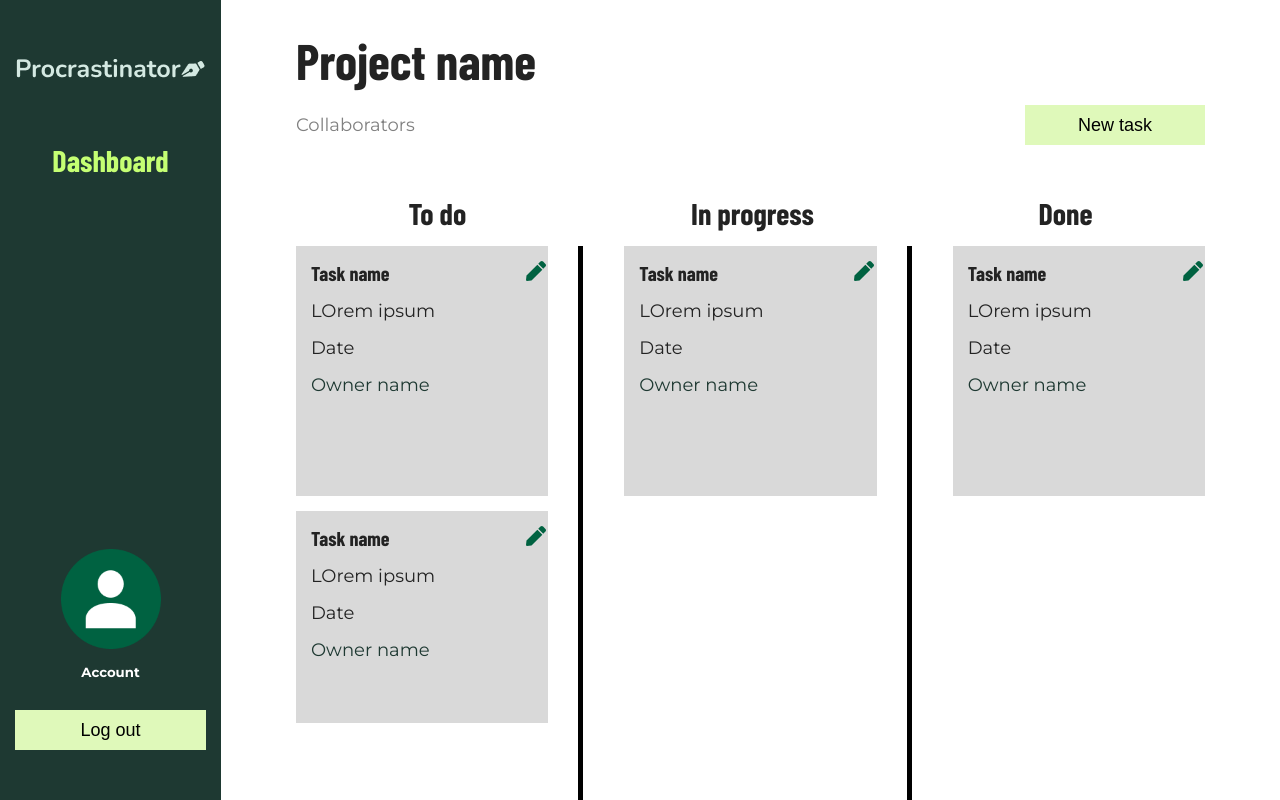
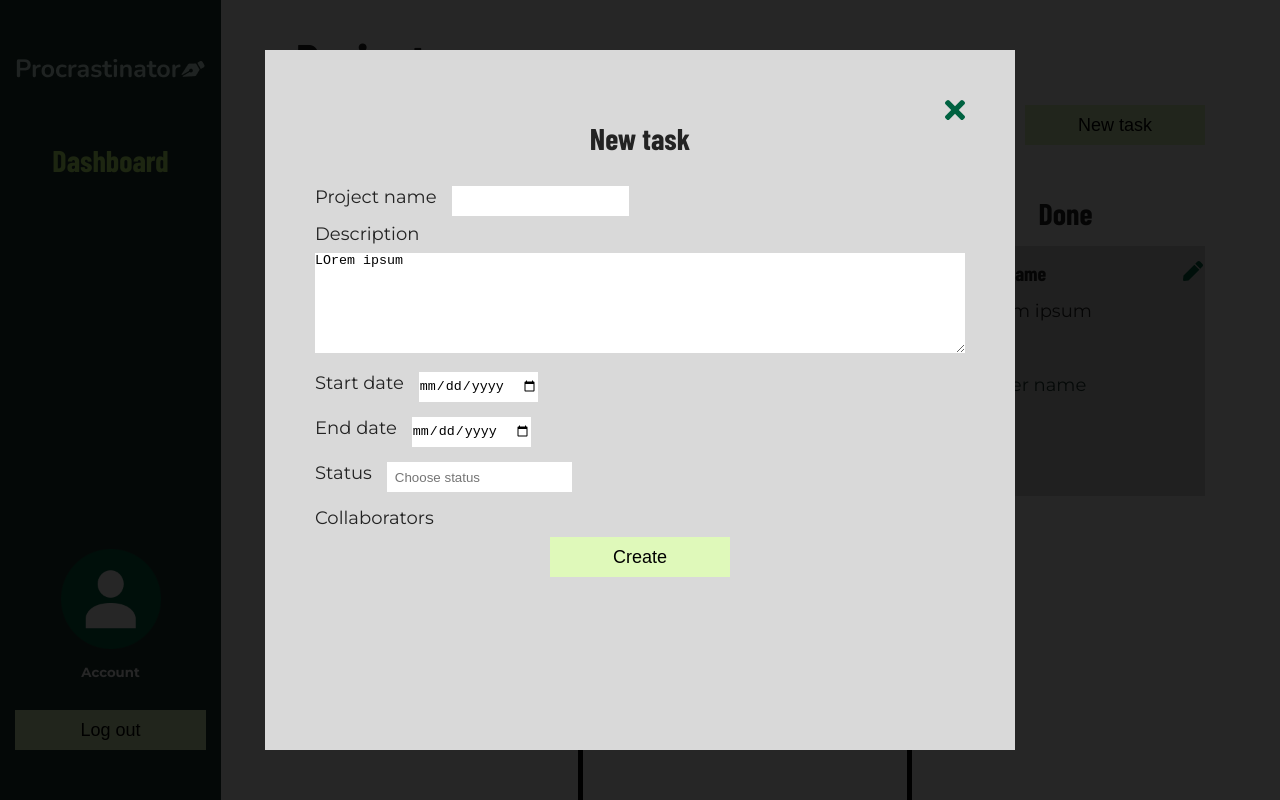
Before and after one commit to MartinaMax/PWA_Semester_project, a Vue app in the folder frontend/: page /project in a window 1280 px wide. Both pictures are taken after a click on the button "New task". Built offline with nearby package versions, Linux system fonts and the light colour scheme; a web font is replaced by a local one.

Commit message:
Task Modals added

```diff
--- /dev/null
+++ b/frontend/src/components/NewTaskModal.vue
@@ -0,0 +1,185 @@
+<template>
+    <div class="modal-background" v-if="isOpen" @click.self="closeModal()">
+        <div class="editmodal">
+            <div class="close-button-container"><img @click="closeModal()" src="../assets/close-icon.svg" alt=""> </div>
+          <h3 class="margin-b-30 textcenter">New task</h3>
+          <!-- Form -->
+          <form action="">
+            <div class="flex">
+              <p class="margin-b-15">Project name</p>
+              <input type="text" name="title" required>
+            </div>
+            <p class="margin-b-8">Description</p>
+            <textarea class="margin-b-15">LOrem ipsum</textarea>
+            <div class="flex margin-b-15">
+              <p>Start date</p>
+              <input type="date" name="startDate" required>
+            </div>
+            <div class="flex margin-b-15">
+              <p>End date</p>
+              <input type="date" name="endDate" required>
+            </div>
+            <!-- Status dropdown -->
+            <div class="flex margin-b-15">
+              <p>Status</p>
+              <div class="dropdown-container">
+                <input type="text" placeholder="Choose status" v-model="selectedOption" @click="toggleDropdown" readonly>
+                <ul v-if="isDropdownOpen">
+                  <li v-for="(option, index) in dropdownOptions" :key="index" @click="selectOption(option)">
+                  {{ option }}
+                  </li>
+                </ul>
+              </div>
+            </div>
+            <div>
+            <!-- Collaborators checkbox -->
+              <p class="margin-b-8">Collaborators</p>
+              <div class="collaborators">
+                <div v-for="(collaborator, index) in collaborators" :key="index">
+                  <input type="checkbox" :id="'collaborator_' + collaborator.id" :value="collaborator.id" v-model="selectedCollaborators">
+                  <label :for="'collaborator_' + collaborator.id">{{ collaborator.name }}</label><br>
+                </div>
+              </div>
+            </div>
+          </form>
+          <!-- Edit button -->
+          <div class="edit-button-container">
+            <button class="edit-button" type="submit" @click="closeModal()">Create</button>
+          </div>
+        </div>
+      </div>
+    </template>
+
+    <script>
+     import { defineComponent } from 'vue';
+
+
+      export default defineComponent({
+      name: 'NewTaskModal',
+      props: {
+        isOpen: {
+          type: Boolean,
+          default: false
+        }
+      },
+      setup(props, { emit }) {
+        const closeModal = () => {
+          emit('close');
+        };
+
+        return {
+          closeModal
+        };
+      },
+      data() {
+        return {
+          isDropdownOpen: false,
+          selectedOption: '',
+          dropdownOptions: ['Option 1', 'Option 2', 'Option 3']
+        };
+      },
+      methods: {
+        toggleDropdown() {
+          this.isDropdownOpen = !this.isDropdownOpen;
+        },
+        selectOption(option) {
+          this.selectedOption = option;
+          this.isDropdownOpen = false;
+          this.$emit('option-selected', option);
+        }
+      }
+    });
+
+    </script>
+
+    <style scoped>
+      .modal-background {
+        display: flex;
+        position: fixed;
+        z-index: 3;
+        left: 0;
+        top: 0;
+        width: 100%;
+        height: 100%;
+        background-color: rgb(0,0,0);
+        background-color: rgba(0,0,0,0.850);
+        justify-content: center;
+        padding: 50px 0;
+      }
+
+        .editmodal {
+          width: 750px;
+          padding: 50px 50px;
+          background-color: var(--light-grey);
+        }
+
+        .textcenter {
+          text-align: center;
+        }
+
+        input, textarea {
+          border: none;
+        }
+
+        input {
+          height: 30px;
+          margin-left: 15px;
+        }
+
+        textarea {
+          width: 650px;
+          height: 100px;
+        }
+
+        .flex {
+          display: flex;
+        }
+
+        .dropdown-container {
+          position: relative;
+        }
+
+        .dropdown-container > input {
+          position: relative;
+          cursor: pointer;
+          padding-left: 8px;
+        }
+
+        .dropdown-container > ul {
+          text-align: center;
+          position: absolute;
+          top: 100%;
+          right: 0;
+          list-style-type: none;
+          background-color: #fff;
+        }
+
+        .dropdown-container > ul > li {
+          padding: 8px 50px;
+          cursor: pointer;
+        }
+
+        .dropdown-container > ul > li:hover {
+          background-color: #f0f0f0;
+        }
+
+        .close-button-container {
+            display: flex;
+            justify-content: end;
+            cursor: pointer;
+        }
+
+        .edit-button-container {
+            display: flex;
+            justify-content: center;
+          }
+
+        .edit-button {
+            border: none;
+            background-color: var(--light-green);
+            font-size: 18px;
+            width: 180px;
+            height: 40px;
+            cursor: pointer;
+        }
+    </style>
--- a/frontend/src/components/ProjectHeader.vue
+++ b/frontend/src/components/ProjectHeader.vue
@@ -4,14 +4,30 @@
       <h1 class="margin-b-15">Project name</h1>
       <div class="task margin-b-50">
         <p class="project-collab">Collaborators</p>
-        <button @click='displayComponent'>New task</button>
+       <button @click="openModal()">New task</button>
+      <NewTaskModal  :is-open="modalOpen" @close="modalOpen = false"/>
       </div>
     </div>
 </template>
 
 <script>
+  import NewTaskModal from '../components/NewTaskModal.vue'
+
   export default {
     name: 'ProjectHeader',
+    components: {
+    NewTaskModal
+  },
+  data() {
+  return {
+    modalOpen: false
+  };
+},
+methods: {
+  openModal() {
+    this.modalOpen = true;
+  }
+}
   }
 </script>
 
--- a/frontend/src/components/TaskCard.vue
+++ b/frontend/src/components/TaskCard.vue
@@ -1,9 +1,11 @@
 <template>
-  <article class="taskcard margin-b-15" @click='displayComponent'>
+  <article class="taskcard margin-b-15" @click="openModal()">
+    <TaskModal :is-open="modalOpen" @close="modalOpen = false"/>
     <div>
       <h4 class="margin-b-15">Task name</h4>
       <div class="icon">
         <button><img src="../assets/pen-icon.svg" alt=""></button>
+        <!-- <TaskEditModal :is-open="modalOpen" @close="modalOpen = false"/> -->
         <button><img src="../assets/bin-icon.svg" alt=""></button>
       </div>
     </div>
@@ -14,9 +16,25 @@
 </template>
 
 <script>
+  import TaskModal from '../components/TaskModal.vue'
+  // import TaskEditModal from '../components/TaskEditModal'
 
   export default {
-    name: 'TaskCard'
+    name: 'TaskCard',
+    components: {
+      TaskModal,
+      //TaskEditModal
+    },
+    data() {
+    return {
+      modalOpen: false
+    };
+  },
+  methods: {
+    openModal() {
+      this.modalOpen = true;
+    }
+  }
   }
 </script>
 
--- a/frontend/src/components/TaskEditModal.vue
+++ b/frontend/src/components/TaskEditModal.vue
@@ -1,53 +1,181 @@
 <template>
-    <div class="taskeditmodal margin-b-30">
+  <div class="modal-background" v-if="isOpen" @click.self="closeModal()">
+    <div class="editmodal">
+      <div class="close-button-container"><img @click="closeModal()" src="../assets/close-icon.svg" alt="" class="close-icon"> </div>
       <h3 class="margin-b-30 textcenter">Edit task</h3>
       <form action="">
-        <div>
-            <p class="margin-b-15">Task name</p>
-            <input type="text">
+        <div class="flex">
+          <p class="margin-b-15">Task name</p>
+          <input type="text" name="title" required>
         </div>
-
-        <p class="margin-b-15">LOrem ipsum</p>
-        <p class="margin-b-15">Date</p>
-        <p class="margin-b-8">Collaborators</p>
-          <div class="collab-container">
-            <div class="collaborators margin-b-8">
-              <p>name</p>
-              <p>email</p>
+        <p class="margin-b-8">Description</p>
+        <textarea class="margin-b-15">LOrem ipsum</textarea>
+        <div class="flex margin-b-15">
+          <p>Start date</p>
+          <input type="date" name="startDate" required>
+        </div>
+        <div class="flex margin-b-15">
+          <p>End date</p>
+          <input type="date" name="endDate" required>
+        </div>
+        <div class="flex margin-b-15">
+          <p>Status</p>
+          <div class="dropdown-container">
+            <input type="text" placeholder="Choose status" v-model="selectedOption" @click="toggleDropdown" readonly>
+            <ul v-if="isDropdownOpen">
+              <li v-for="(option, index) in dropdownOptions" :key="index" @click="selectOption(option)">
+              {{ option }}
+              </li>
+            </ul>
+          </div>
+        </div>
+        <div class="margin-b-30">
+          <p class="margin-b-8">Collaborators</p>
+          <div class="collaborators">
+            <div v-for="(collaborator, index) in collaborators" :key="index">
+              <input type="checkbox" :id="'collaborator_' + collaborator.id" :value="collaborator.id" v-model="selectedCollaborators">
+              <label :for="'collaborator_' + collaborator.id">{{ collaborator.name }}</label><br>
             </div>
           </div>
+        </div>
       </form>
+      <div class="edit-button-container">
+        <button class="edit-button" type="submit" @click="closeModal()">Edit</button>
+      </div>
+    </div>
+  </div>
+</template>
 
-    </div>
-  </template>
+<script>
+  import { defineComponent } from 'vue';
 
-  <script>
-    export default {
-      name: 'TaskEditModal'
+
+export default defineComponent({
+  name: 'TaskEditModal',
+  props: {
+isOpen: {
+  type: Boolean,
+  default: false
+}
+  },
+  setup(props, { emit }) {
+  const closeModal = () => {
+    emit('close');
+  };
+
+  return {
+    closeModal
+  };
+  },
+  data() {
+  return {
+    isDropdownOpen: false,
+    selectedOption: '',
+    dropdownOptions: ['Option 1', 'Option 2', 'Option 3']
+  };
+  },
+  methods: {
+  toggleDropdown() {
+    this.isDropdownOpen = !this.isDropdownOpen;
+  },
+  selectOption(option) {
+    this.selectedOption = option;
+    this.isDropdownOpen = false;
+    this.$emit('option-selected', option);
     }
+  }
+});
   </script>
 
   <style scoped>
-    .taskeditmodal {
+  .modal-background {
+    display: flex;
+    position: fixed;
+    z-index: 3;
+    left: 0;
+    top: 0;
+    width: 100%;
+    height: 100%;
+    background-color: rgb(0,0,0);
+    background-color: rgba(0,0,0,0.850);
+    justify-content: center;
+    padding: 50px 0;
+  }
+
+    .editmodal {
       width: 750px;
       padding: 50px 50px;
-      background-color: rgb(188, 188, 188);
-      color: black;
+      background-color: var(--light-grey);
     }
 
     .textcenter {
       text-align: center;
     }
 
-    .collab-container{
-      overflow-y: auto;
-      height: 180px;
-      background-color: rgb(133, 133, 133);
-      padding: 15px 30px;
+    input, textarea {
+      border: none;
     }
 
-    .collaborators {
+    input {
+      height: 30px;
+      margin-left: 15px;
+    }
+
+    textarea {
+      width: 650px;
+      height: 100px;
+    }
+
+    .flex {
       display: flex;
-      justify-content: space-around;
     }
+
+    .dropdown-container {
+      position: relative;
+    }
+
+    .dropdown-container > input {
+      position: relative;
+      cursor: pointer;
+      padding-left: 8px;
+    }
+
+    .dropdown-container > ul {
+      text-align: center;
+      position: absolute;
+      top: 100%;
+      right: 0;
+      list-style-type: none;
+      background-color: #fff;
+    }
+
+    .dropdown-container > ul > li {
+      padding: 8px 50px;
+      cursor: pointer;
+    }
+
+    .dropdown-container > ul > li:hover {
+      background-color: #f0f0f0;
+    }
+
+    .close-button-container {
+      display: flex;
+      justify-content: end;
+      cursor: pointer;
+    }
+
+    .edit-button-container {
+      display: flex;
+      justify-content: center;
+    }
+
+    .edit-button {
+      border: none;
+      background-color: var(--light-green);
+      font-size: 18px;
+      width: 180px;
+      height: 40px;
+      cursor: pointer;
+
+  }
   </style>
--- a/frontend/src/components/TaskModal.vue
+++ b/frontend/src/components/TaskModal.vue
@@ -1,6 +1,7 @@
 <template>
-  <div class="taskmodal margin-b-30">
-    <img src="../assets/close-icon.svg" alt="" class="close-icon">
+<div class="modal-background" v-if="isOpen" @click.self="closeModal()">
+  <div class="taskmodal">
+    <div class="close-button-container"><img @click="closeModal()" src="../assets/close-icon.svg" alt="" ></div>
     <h3 class="margin-b-8 textcenter">Task name</h3>
     <p class="margin-b-30 textcenter">Owner name</p>
     <p class="margin-b-15">LOrem ipsum</p>
@@ -13,23 +14,51 @@
         </div>
       </div>
   </div>
+</div>
 </template>
 
 <script>
-  export default {
-    name: 'TaskModal'
+  import { defineComponent } from 'vue';
+
+  export default defineComponent({
+    name: 'TaskModal',
+    props: {
+    isOpen: {
+      type: Boolean,
+      default: false
+    }
+  },
+  setup(props, { emit }) {
+    const closeModal = () => {
+      emit('close');
+    };
+
+    return {
+      closeModal
+    };
   }
+  });
 </script>
 
 <style scoped>
+.modal-background {
+  display: flex;
+  position: fixed;
+  z-index: 3;
+  left: 0;
+  top: 0;
+  width: 100%;
+  height: 100%;
+  background-color: rgb(0,0,0);
+  background-color: rgba(0,0,0,0.850);
+  justify-content: center;
+  padding: 50px 0;
+}
+
   .taskmodal {
     width: 750px;
     padding: 50px 50px;
-    background-color: rgb(188, 188, 188);
-    color: black;
-  }
-
-  .close-icon {
+    background-color: var(--light-grey);
   }
 
   .textcenter {
@@ -47,4 +76,10 @@
     display: flex;
     justify-content: space-around;
   }
+
+  .close-button-container {
+    display: flex;
+    justify-content: end;
+    cursor: pointer;
+}
 </style>
```
